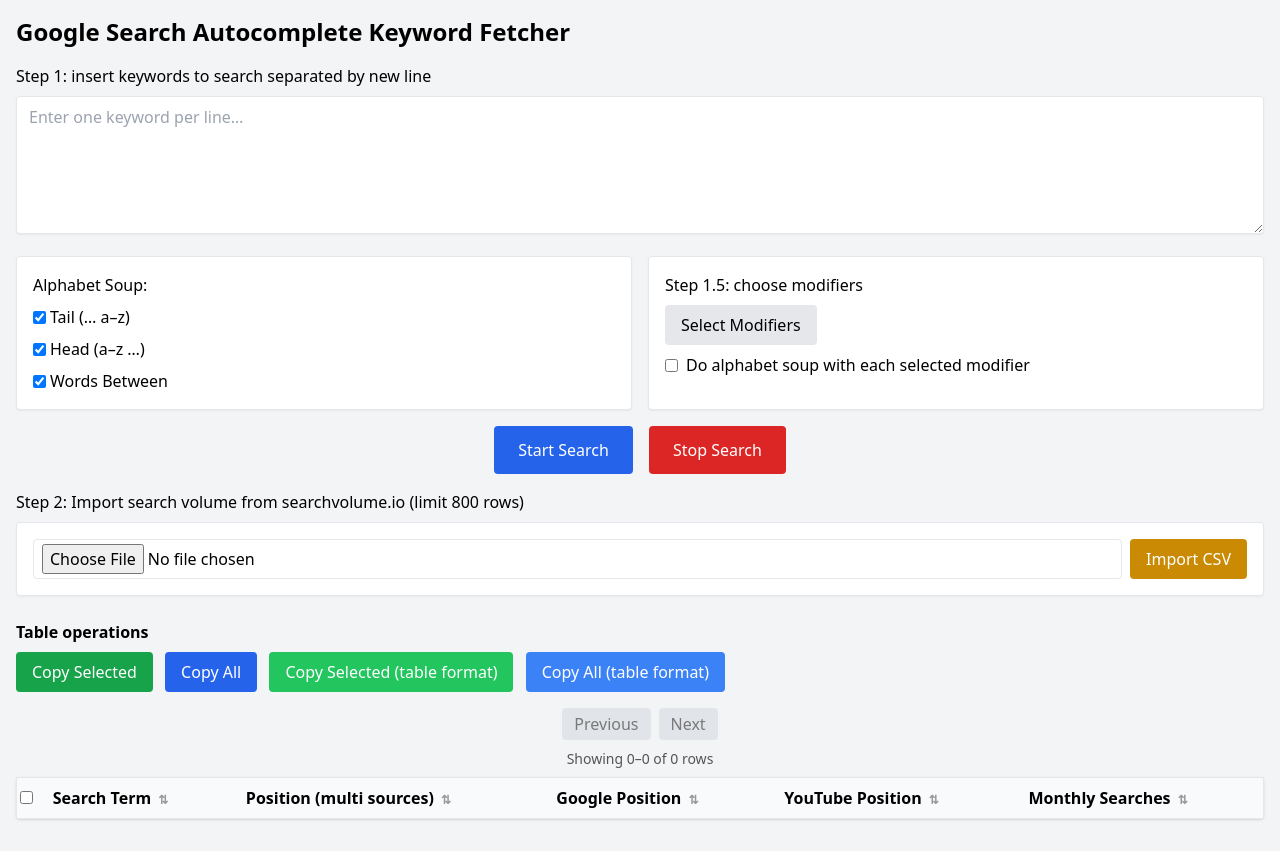
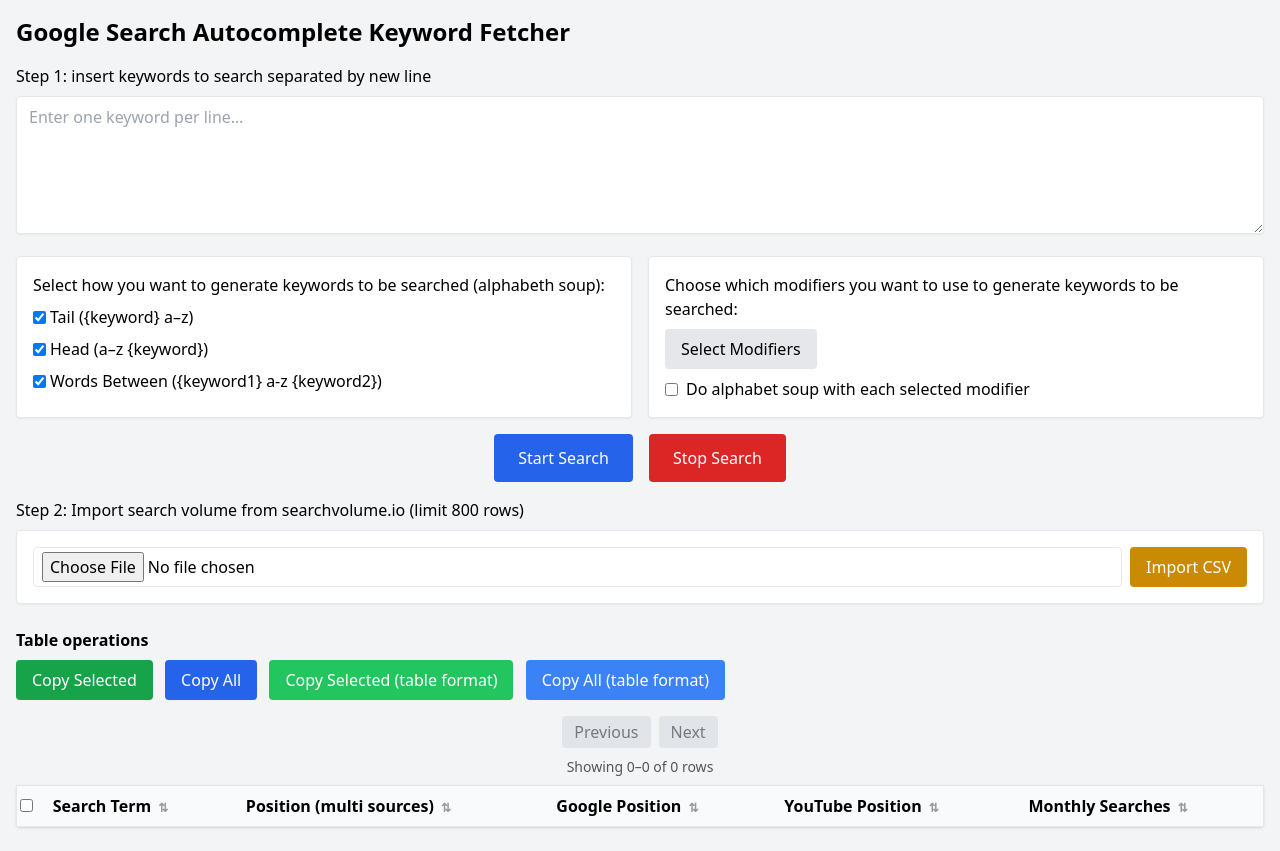
Before and after one commit to teolaz/google-autocomplete-keywords-extractor, a plain HTML site: page index.html in a window 1280 px wide. Drawn offline with nearby package versions, Linux system fonts and the light colour scheme.

Commit message:
only small fix on text

```diff
--- a/index.html
+++ b/index.html
@@ -116,26 +116,32 @@
       <div class="options-row mb-4">
         <!-- Alphabet Soup -->
         <div class="options-half bg-white p-4 border rounded shadow-sm">
-          <div class="mb-2 font-medium">Alphabet Soup:</div>
+          <div class="mb-2 font-medium">
+            Select how you want to generate keywords to be searched (alphabeth
+            soup):
+          </div>
           <fieldset class="flex flex-col space-y-2">
             <label class="flex items-center space-x-1">
               <input type="checkbox" id="tailCheckbox" checked />
-              <span>Tail (&hellip; a–z)</span>
+              <span>Tail ({keyword} a–z)</span>
             </label>
             <label class="flex items-center space-x-1">
               <input type="checkbox" id="headCheckbox" checked />
-              <span>Head (a–z &hellip;)</span>
+              <span>Head (a–z {keyword})</span>
             </label>
             <label class="flex items-center space-x-1">
               <input type="checkbox" id="betweenCheckbox" checked />
-              <span>Words Between</span>
+              <span>Words Between ({keyword1} a-z {keyword2})</span>
             </label>
           </fieldset>
         </div>
 
         <!-- Modifiers -->
         <div class="options-half bg-white p-4 border rounded shadow-sm">
-          <div class="mb-2 font-medium">Step 1.5: choose modifiers</div>
+          <div class="mb-2 font-medium">
+            Choose which modifiers you want to use to generate keywords to be
+            searched:
+          </div>
           <div class="dropdown mb-2">
             <button
               id="modifierToggle"
```
